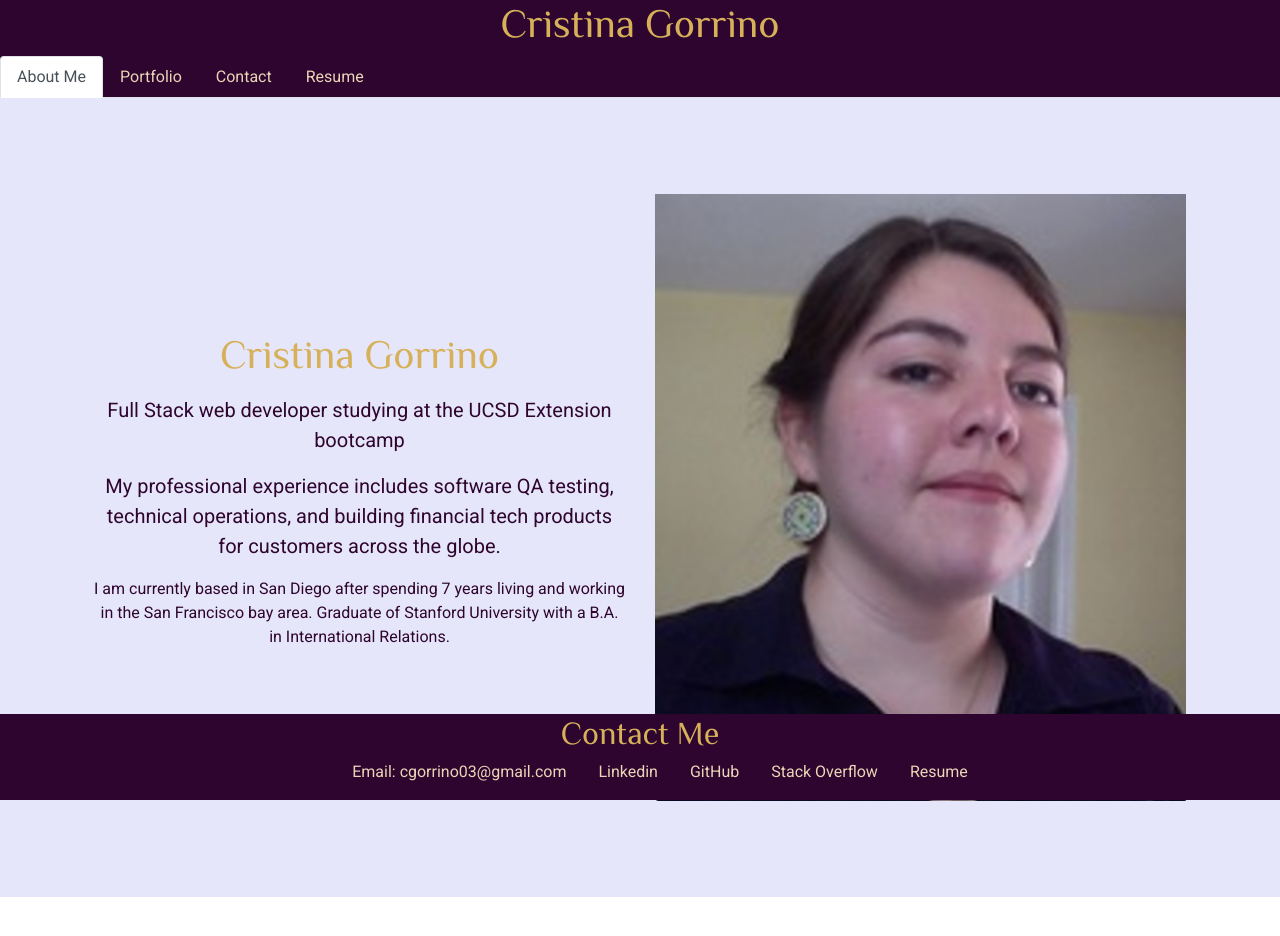
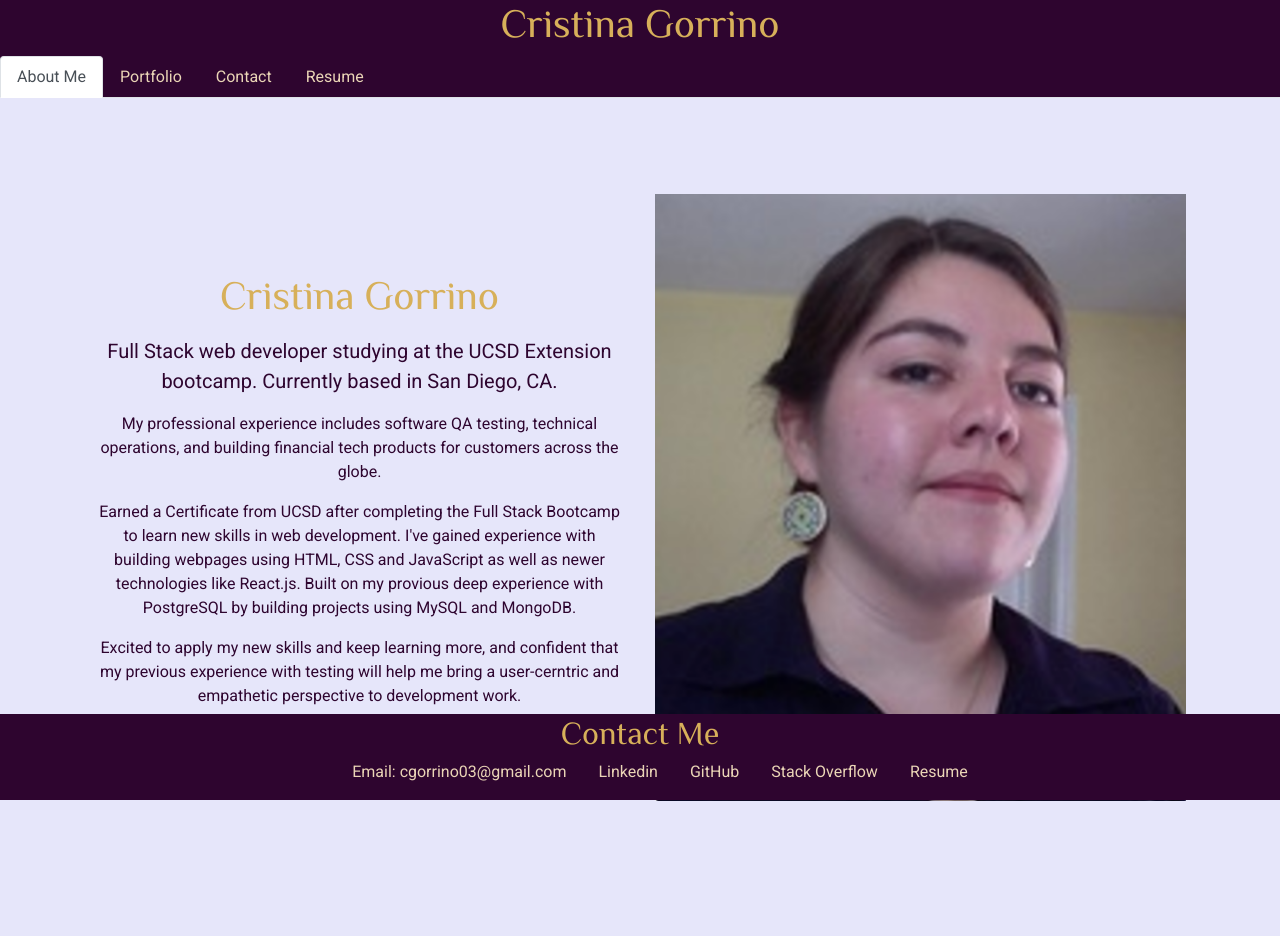
Before and after one commit to cristina-gorrino/professional-portfolio-react, a React (Create React App) app: page / in a window 1280 px wide. Shown: the top 936 px of the page. Before the commit the page ends 897 px from the top, so only its background shows below. Built offline with nearby package versions, Linux system fonts and the light colour scheme.

Commit message:
Improving styling and fixing bug in contact form validation.

```diff
--- a/src/MainContainer.js
+++ b/src/MainContainer.js
@@ -28,7 +28,7 @@ export default function MainContainer() {
     const handlePageChange = (page) => setCurrentPage(page);
 
     return (
-      <div>
+      <div className ="background">
         {/* We are passing the currentPage from state and the function to update it */}
         <Header currentPage={currentPage} handlePageChange={handlePageChange} />
         {/* Here we are calling the renderPage method which will return a component  */}
--- a/src/components/pages/About.js
+++ b/src/components/pages/About.js
@@ -10,9 +10,10 @@ export default function About () {
                     </div>
                     <div className="col-lg-6">
                         <h1 className="display-5 fw-bold lh-1 mb-3">Cristina Gorrino</h1>
-                        <p className="lead">Full Stack web developer studying at the UCSD Extension bootcamp</p>
-                        <p className="lead">My professional experience includes software QA testing, technical operations, and building financial tech products for customers across the globe.</p>
-                        <p>I am currently based in San Diego after spending 7 years living and working in the San Francisco bay area. Graduate of Stanford University with a B.A. in International Relations.</p>
+                        <p className="lead">Full Stack web developer studying at the UCSD Extension bootcamp. Currently based in San Diego, CA.</p>
+                        <p >My professional experience includes software QA testing, technical operations, and building financial tech products for customers across the globe.</p>
+                        <p>Earned a Certificate from UCSD after completing the Full Stack Bootcamp to learn new skills in web development. I've gained experience with building webpages using HTML, CSS and JavaScript as well as newer technologies like React.js. Built on my provious deep experience with PostgreSQL by building projects using MySQL and MongoDB.</p>
+                        <p> Excited to apply my new skills and keep learning more, and confident that my previous experience with testing will help me bring a user-cerntric and empathetic perspective to development work.  </p>
                     </div>
                 </div>
             </div>
--- a/src/components/pages/Contact.js
+++ b/src/components/pages/Contact.js
@@ -22,23 +22,23 @@ export default function Contact() {
 
         // Based on the input type, we set the state of either email or contactName
         if (inputType === 'contactEmail') {
-            setEmail(inputValue);
-          if  (!validateEmail(email) ) {
+
+          if  (!validateEmail(inputValue) ) {
             setErrorMessage('Email is invalid');
-            return;
+
           } else {
             setErrorMessage('');
           }
-
+          setEmail(inputValue);
         }
         if (inputType === 'contactName') {
-            setContactName(inputValue);
-          if  (!contactName) {
+
+          if  (!inputValue) {
             setErrorMessage('Contact name is required');
-          return;
         } else {
             setErrorMessage('');
         }
+        setContactName(inputValue);
       };
     }
       const handleFormSubmit = (e) => {
--- a/src/index.css
+++ b/src/index.css
@@ -20,8 +20,10 @@ body {
   -webkit-font-smoothing: antialiased;
   -moz-osx-font-smoothing: grayscale;
 }
-.App {
-  background-color: lavender
+.background {
+  background-color: lavender;
+  padding-bottom: 100px;
+  min-height: 100vh;
 }
 h1, h2, h3, h4 {
   font-family: 'Philosopher', sans-serif;
@@ -50,8 +52,19 @@ code {
     monospace;
 }
 
+form {
+  padding-left: 5px;
+  padding-right: 5px;
+  padding-bottom: 5px;
+  border: var(--accent-color);
+  border-width: 1px;
+}
 .form-label {
   text-align: left;
+  font-family: 'Roboto', sans-serif;
+  color: var(--accent-color);
+  padding-left: 10px;
+  padding-top: 10px;
 }
 
 
```
